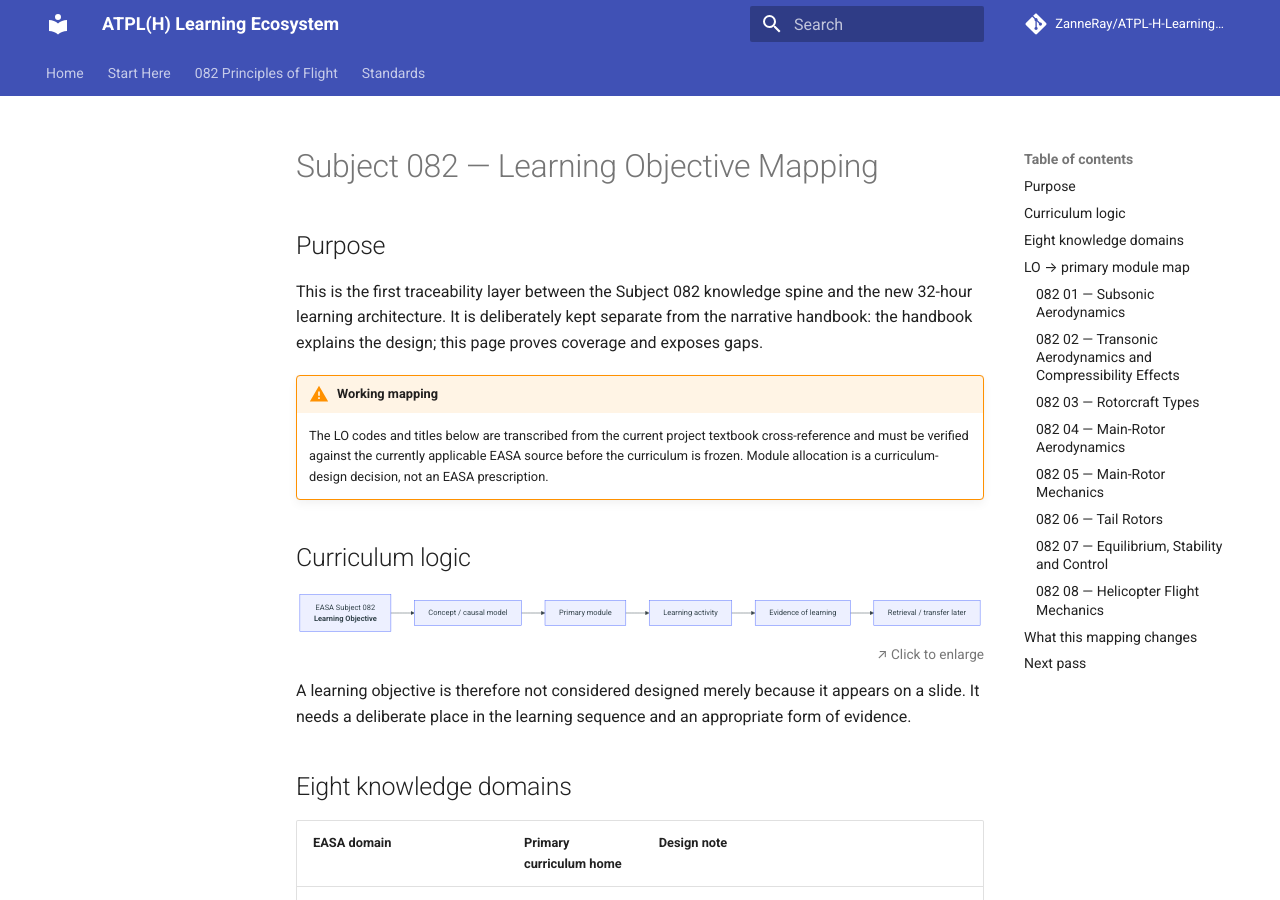
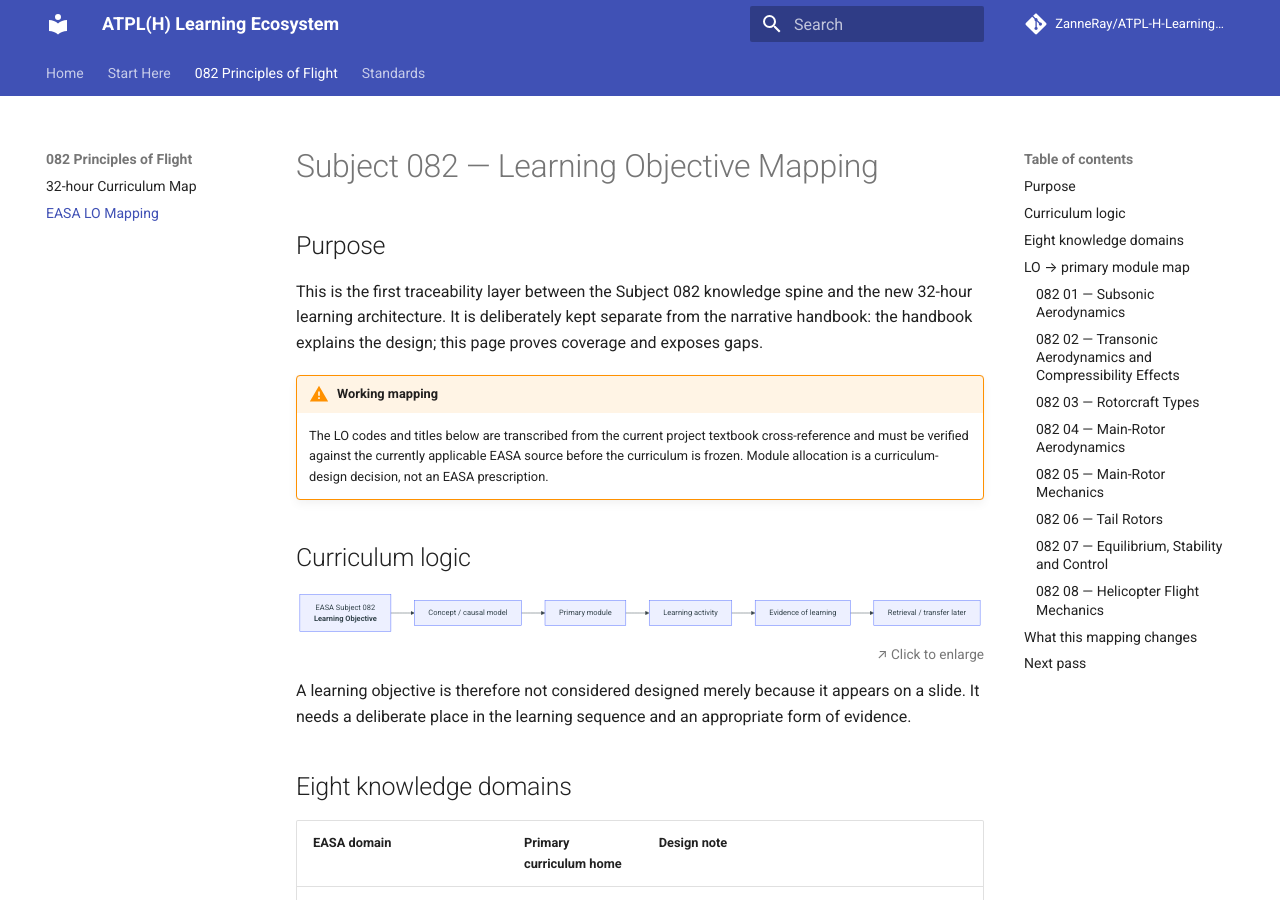
Before and after one commit to ZanneRay/ATPL-H-Learning-Ecosystem, an MkDocs documentation site: the page built from docs/curriculum/EASA-LO-MAPPING.md, in a window 1280 px wide and 900 px high. Built offline with MkDocs 1.6.1 and Material for MkDocs 9.7.7, drawn with Linux system fonts in a browser that asks for light colours; comment, search, counter and statistics services are not loaded.

Commit message:
Add EASA LO mapping to handbook navigation

```diff
--- a/mkdocs.yml
+++ b/mkdocs.yml
@@ -47,6 +47,7 @@ nav:
       - Student Learning Journey: architecture/STUDENT-LEARNING-JOURNEY.md
   - 082 Principles of Flight:
       - 32-hour Curriculum Map: curriculum/32-HOUR-CURRICULUM-MAP.md
+      - EASA LO Mapping: curriculum/EASA-LO-MAPPING.md
   - Standards:
       - Documentation Standard: standards/DOCUMENTATION-STANDARD.md
 
```
